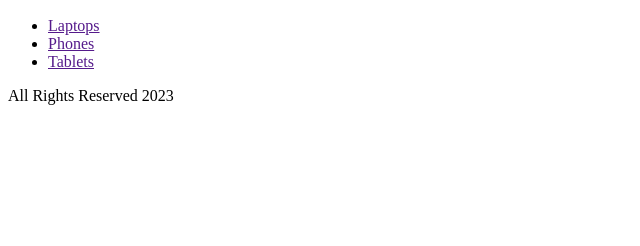
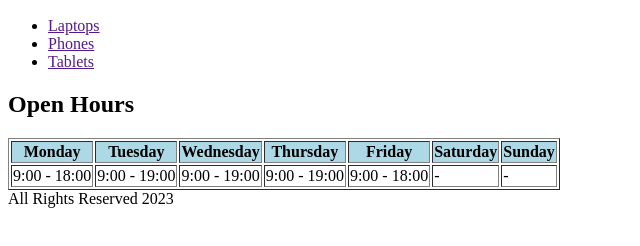
Before and after one commit to BeetrootAcademyAccount/eshop.github.io, a plain HTML site: page index.html in a window 1280 px wide. Shown: the part 110-356 px from the top of the page, without its empty margins (0-640 px from the left). Drawn offline with Linux system fonts and the light colour scheme.

Commit message:
Add working hours table

```diff
--- a/index.html
+++ b/index.html
@@ -19,6 +19,33 @@
           <li><a href="">Tablets</a></li>
         </ul>
       </section>
+      <section>
+        <h2>Open Hours</h2>
+        <table border="1">
+          <thead>
+            <tr bgcolor="lightblue">
+              <th>Monday</th>
+              <th>Tuesday</th>
+              <th>Wednesday</th>
+              <th>Thursday</th>
+              <th>Friday</th>
+              <th>Saturday</th>
+              <th>Sunday</th>
+            </tr>
+          </thead>
+          <tbody>
+            <tr>
+              <td>9:00 - 18:00</td>
+              <td>9:00 - 19:00</td>
+              <td>9:00 - 19:00</td>
+              <td>9:00 - 19:00</td>
+              <td>9:00 - 18:00</td>
+              <td>-</td>
+              <td>-</td>
+            </tr>
+          </tbody>
+        </table>
+      </section>
     </main>
     <footer>All Rights Reserved 2023</footer>
   </body>
```
